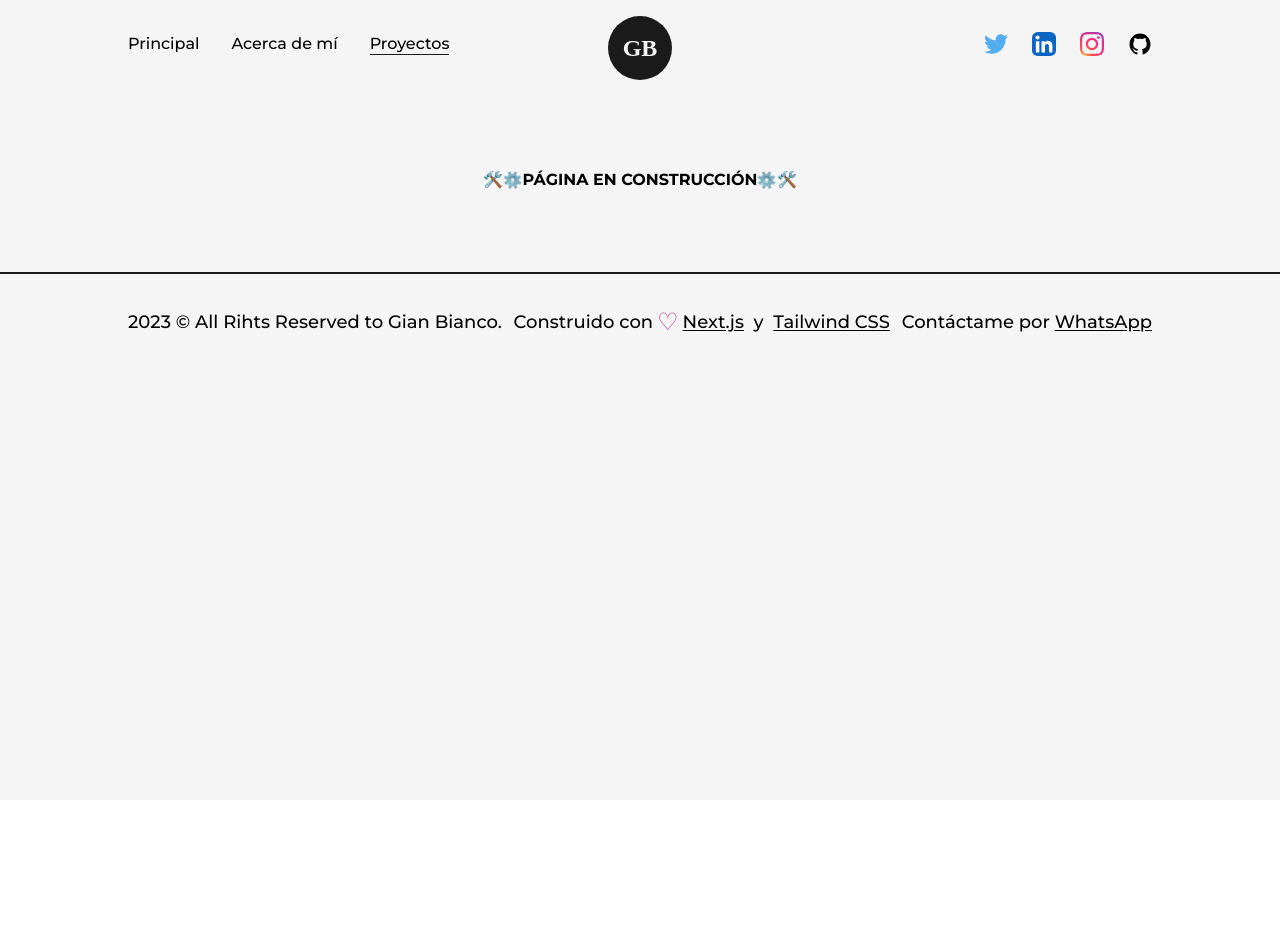
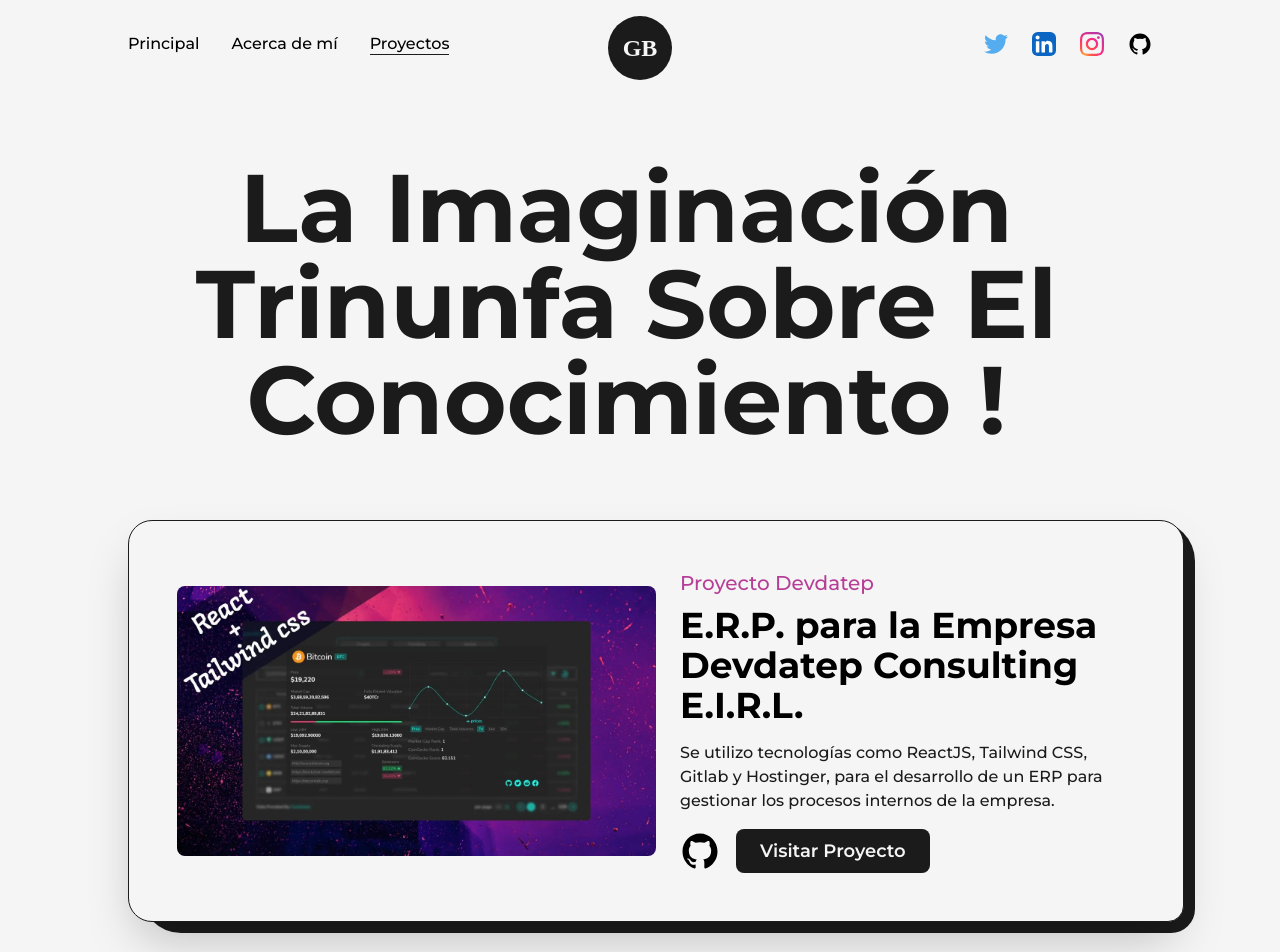
Before and after one commit to gfbianco/Portfolio, a Next.js app: page /projects in a window 1280 px wide. Shown: the top 952 px of the page. Before the commit the page ends 800 px from the top, so only its background shows below. Built offline with nearby package versions, Linux system fonts and the light colour scheme.

Commit message:
Implementing projects component (missing to put the projects)

```diff
--- a/src/pages/index.js
+++ b/src/pages/index.js
@@ -12,7 +12,7 @@ export default function Home() {
   return (
     <>
       <Head>
-        <title>Create Next App</title>
+        <title>Mittow | Main Page</title>
         <meta name="description" content="Generated by create next app" />
       </Head>
       <main className="flex items-center text-dark w-full min-h-screen">
--- a/src/pages/projects.js
+++ b/src/pages/projects.js
@@ -1,12 +1,232 @@
+import AnimatedText from "@/components/AnimatedText";
+import { GithubIcon } from "@/components/Icons";
+import Layout from "@/components/Layout";
+import Head from "next/head";
+import Image from "next/image";
+import Link from "next/link";
 import React from "react";
+import {motion} from "framer-motion";
+import project1 from "../../public/images/projects/crypto-screener-cover-image.jpg";
+
+//* INSTANCIANDO LA IMAGEN CON LA LIBRERIA MOTION *//
+const FramerImage = motion(Image);
+
+//* PROYECTO DESTACADO *//
+const FeaturedProject = ({ type, title, summary, img, link, github }) => {
+  return (
+    <article
+      className="w-full flex items-center justify-between rounded-3xl rounded-br-2xl
+      border border-solid border-dark bg-light shadow-2xl p-12 relative"
+    >
+      {/* ESTE DIV HACE EL EFECTO DE 3D AL CONTENEDOR DE LA IMAGEN */}
+      <div
+        className="absolute top-0 -right-3 -z-10 w-[100%] h-[103%] rounded-[2.5rem] bg-dark
+        rounded-br-3xl"
+      />
+
+      {/* IMAGEN DEL PROYECTO */}
+      <Link
+        href={link}
+        target="_blank"
+        className="w-1/2 cursor-pointer overflow-hidden rounded-lg"
+      >
+        <FramerImage
+          src={img}
+          alt={title}
+          className="w-full h-auto"
+          whileHover={{scale: 1.05}}
+          transition={{duration: 0.2}}
+        />
+      </Link>
+
+      {/* INFORMACION DEL PROYECTO */}
+      <div className="w-1/2 flex flex-col items-start justify-between pl-6">
+        {/* TIPO DE PROYECTO */}
+        <span className="text-primary font-medium text-xl">{type}</span>
+
+        {/* TITULO DEL PROYECTO */}
+        <Link
+          href={link}
+          target="_blank"
+          className="hover:underline underline-offset-2"
+        >
+          <h2 className="my-2 w-full text-left text-4xl font-bold">{title}</h2>
+        </Link>
+
+        {/* RESUMEN DEL PROYECTO */}
+        <p className="my-2 font-medium text-dark">{summary}</p>
+
+        {/* LINKS */}
+        <div className="mt-2 flex items-center">
+          {/* LINK DE GITHUB DEL PROYECTO */}
+          <Link href={github} target="_blank" className="w-10">
+            <GithubIcon />
+          </Link>
+
+          {/* LINK QUE REEDIRIGE A LA PAGINA DEL PROYECTO */}
+          <Link
+            href={link}
+            target="_blank"
+            className="ml-4 rounded-lg bg-dark text-light p-2 px-6 text-lg font-semibold"
+          >
+            Visitar Proyecto
+          </Link>
+        </div>
+      </div>
+    </article>
+  );
+};
+
+//* PROYECTO NORMAL *//
+const Project = ({ title, type, img, link, github }) => {
+  return (
+    <article
+      className="w-full flex flex-col items-center justify-center rounded-2xl border
+      border-solid border-dark bg-light p-6 relative"
+    >
+      {/* ESTE DIV HACE EL EFECTO DE 3D AL CONTENEDOR DE LA IMAGEN */}
+      <div
+        className="absolute top-0 -right-3 -z-10 w-[101%] h-[103%] rounded-[2rem] bg-dark
+        rounded-br-3xl"
+      />
+
+      {/* IMAGEN DEL PROYECTO */}
+      <Link
+        href={link}
+        target="_blank"
+        className="w-full cursor-pointer overflow-hidden rounded-lg"
+      >
+        <FramerImage
+          src={img}
+          alt={title}
+          className="w-full h-auto"
+          whileHover={{scale: 1.05}}
+          transition={{duration: 0.2}}
+        />
+      </Link>
+
+      {/* INFORMACION Y LINKS DEL PROYECTO */}
+      <div className="w-full flex flex-col items-start justify-between mt-4">
+        <span className="text-primary font-medium text-xl">{type}</span>
+
+        {/* TITULO DEL PROYECTO */}
+        <Link
+          href={link}
+          target="_blank"
+          className="hover:underline underline-offset-2"
+        >
+          <h2 className="my-2 w-full text-left text-3xl font-bold">{title}</h2>
+        </Link>
+        <div className="w-full mt-2 flex items-center justify-between">
+          {/* LINK QUE REEDIRIGE A LA PAGINA DEL PROYECTO */}
+          <Link
+            href={link}
+            target="_blank"
+            className="text-lg font-semibold underline"
+          >
+            Visit
+          </Link>
+
+          {/* LINK DEL GITHUB DEL PROYECTO */}
+          <Link href={github} target="_blank" className="w-8">
+            <GithubIcon />
+          </Link>
+        </div>
+      </div>
+    </article>
+  );
+};
 
 const projects = () => {
   return (
-    <div className="p-20 font-bold flex justify-center items-center">
-      🛠<span className="animate-spin-slow">⚙</span>
-        PÁGINA EN CONSTRUCCIÓN
-      <span className="animate-spin-slow">⚙</span>🛠
-    </div>
+    <>
+      <Head>
+        <title>Mittow | Projects Page</title>
+        <meta name="description" content="any description" />
+      </Head>
+      <main className="w-full mb-16 flex flex-col items-center justify-center">
+        <Layout className="pt-16">
+          <AnimatedText
+            text="La imaginación trinunfa sobre el conocimiento !"
+            className="mb-16"
+          />
+
+          {/* CONTENEDOR DE LOS PROYECTOS */}
+          <div className="grid grip-cols-12 gap-24 gap-y-32">
+
+            {/* PROYECTO 1 (DESTACADO) */}
+            <div className="col-span-12">
+              <FeaturedProject
+                title="E.R.P. para la Empresa Devdatep Consulting E.I.R.L."
+                img={project1}
+                summary="Se utilizo tecnologías como ReactJS, Tailwind CSS, Gitlab y Hostinger,
+                para el desarrollo de un ERP para gestionar los procesos internos de la empresa."
+                link="/"
+                github="/"
+                type="Proyecto Devdatep"
+              />
+            </div>
+
+            {/* PROYECTO 2 */}
+            <div className="col-span-6">
+              <Project
+                title="E-Commerce"
+                img={project1}
+                link="/"
+                github="/"
+                type="Proyecto CoderHouse"
+              />
+            </div>
+
+            {/* PROYECTO 3 */}
+            <div className="col-span-6">
+              <Project
+                title="Pokedux"
+                img={project1}
+                link="/"
+                github="/"
+                type="Proyecto Platzi"
+              />
+            </div>
+
+            {/* PROYECTO 4 (DESTACADO) */}
+            <div className="col-span-12">
+              <FeaturedProject
+                title="E.R.P. para digitalizar los procesos de una Notaria"
+                img={project1}
+                summary="Se utilizo tecnologías como NodeJS, Express, PostgreSQL y AWS, para el
+                desarrollo de un ERP para digitalizar los procesos internos de la notaria."
+                link="/"
+                github="/"
+                type="Proyecto Notaria"
+              />
+            </div>
+
+            {/* PROYECTO 5 */}
+            <div className="col-span-6">
+              <Project
+                title="E-Commerce"
+                img={project1}
+                link="/"
+                github="/"
+                type="Proyecto Platzi"
+              />
+            </div>
+
+            {/* PROYECTO 6 */}
+            <div className="col-span-6">
+              <Project
+                title="Portafolio con React"
+                img={project1}
+                link="/"
+                github="/"
+                type="Proyecto Udemy"
+              />
+            </div>
+          </div>
+        </Layout>
+      </main>
+    </>
   );
 };
 
```
